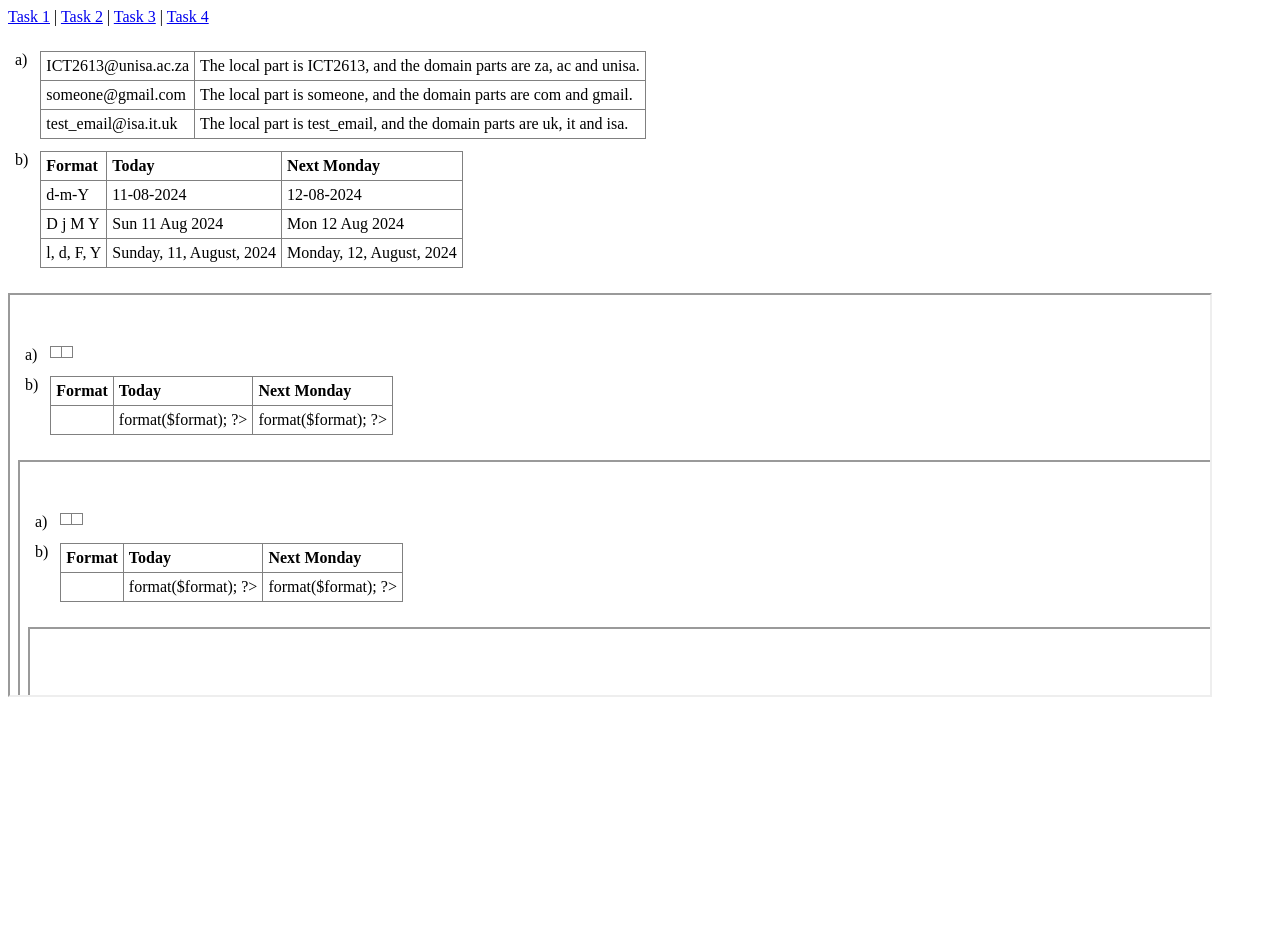
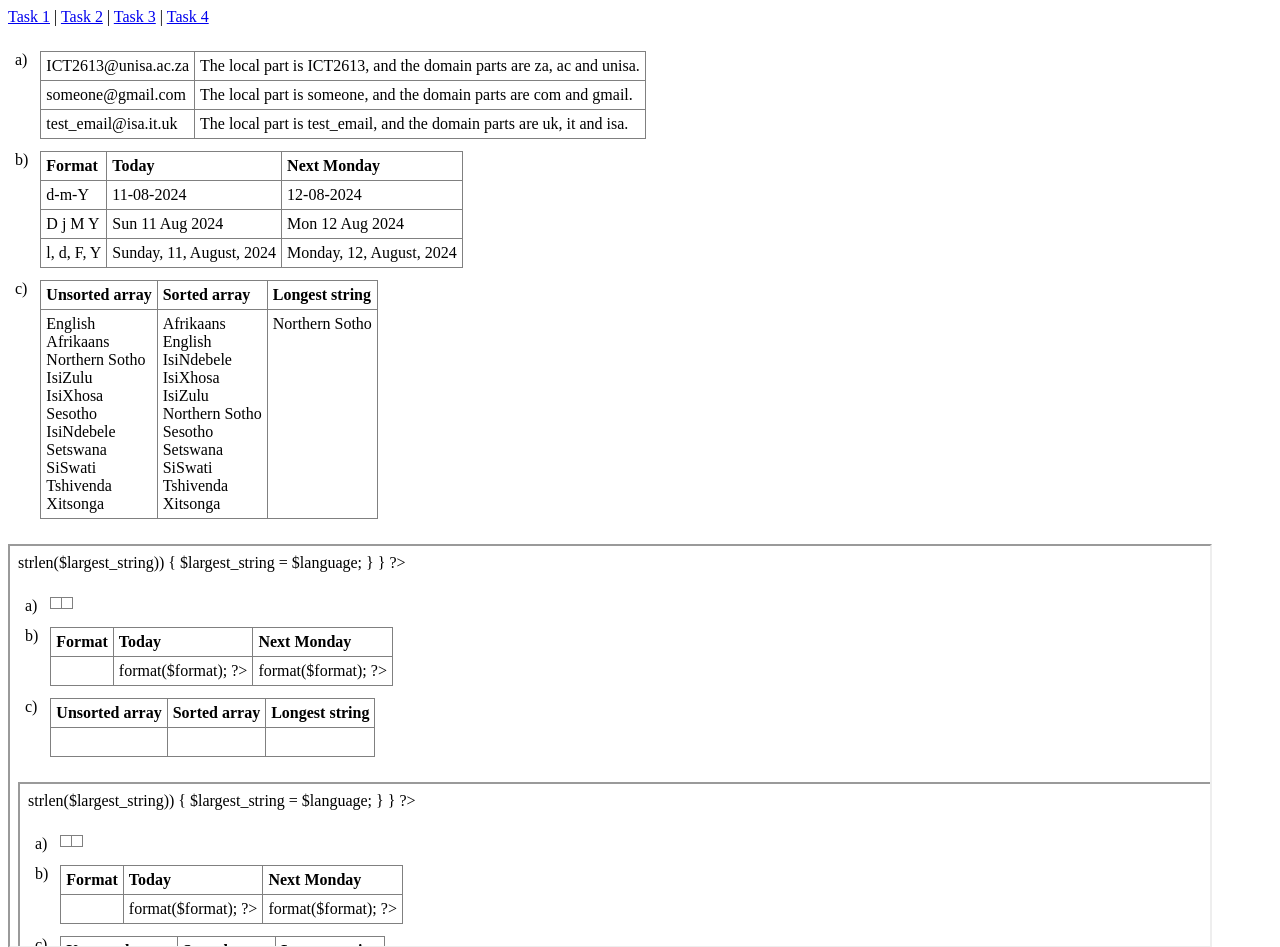
Before and after one commit to rodwanb/ict2613-assignment4, a PHP site: page /task3.php in a window 1280 px wide. Shown: the top 947 px of the page. Before the commit the page ends 697 px from the top, so only its background shows below. Run offline with PHP 8.4, Linux system fonts and the light colour scheme.

Commit message:
Completed Task 3c

```diff
--- a/task3.php
+++ b/task3.php
@@ -39,6 +39,25 @@
 
     // Next monday
     $next_monday = new DateTime('next monday');
+
+    //////////////////////////////Task 3(c) //////////////////////////
+    // 11 official languages
+    $languages = [
+        "English", "Afrikaans", "Northern Sotho", "IsiZulu",
+        "IsiXhosa", "Sesotho", "IsiNdebele", "Setswana",
+        "SiSwati", "Tshivenda", "Xitsonga"
+    ];
+
+    // making a copy of array and sorting the copy.
+    $sorted_languages = $languages;
+    sort($sorted_languages);
+
+    $largest_string = "";
+    foreach ($sorted_languages as $language) {
+        if (strlen($language) > strlen($largest_string)) {
+            $largest_string = $language;
+        }
+    }
 ?>
 <!DOCTYPE html>
 <html>
@@ -100,6 +119,38 @@
                 </table>
             </td>
         </tr>
+        <tr>
+            <!--//////////////////////////////Task 3(c) //////////////////////////-->
+            <td>
+                <label>c)</label>
+            </td>
+            <td>
+                <table border="1" style="border-collapse: collapse;">
+                    <tr>
+                        <th>Unsorted array</th>
+                        <th>Sorted array</th>
+                        <th>Longest string</th>
+                    </tr>
+                    <tr>
+                        <td>
+                            <?php foreach ($languages as $language): ?>
+                                <label><?php echo $language; ?></label>
+                                <br>
+                            <?php endforeach; ?>
+                        </td>
+                        <td>
+                            <?php foreach ($sorted_languages as $language): ?>
+                                <label><?php echo $language; ?></label>
+                                <br>
+                            <?php endforeach; ?>
+                        </td>
+                        <td>
+                            <label><?php echo $largest_string; ?></label>
+                        </td>
+                    </tr>
+                </table>
+            </td>
+        </tr>
     </table>
     <br>
 
--- a/task3.txt
+++ b/task3.txt
@@ -39,6 +39,25 @@
 
     // Next monday
     $next_monday = new DateTime('next monday');
+
+    //////////////////////////////Task 3(c) //////////////////////////
+    // 11 official languages
+    $languages = [
+        "English", "Afrikaans", "Northern Sotho", "IsiZulu",
+        "IsiXhosa", "Sesotho", "IsiNdebele", "Setswana",
+        "SiSwati", "Tshivenda", "Xitsonga"
+    ];
+
+    // making a copy of array and sorting the copy.
+    $sorted_languages = $languages;
+    sort($sorted_languages);
+
+    $largest_string = "";
+    foreach ($sorted_languages as $language) {
+        if (strlen($language) > strlen($largest_string)) {
+            $largest_string = $language;
+        }
+    }
 ?>
 <!DOCTYPE html>
 <html>
@@ -100,6 +119,38 @@
                 </table>
             </td>
         </tr>
+        <tr>
+            <!--//////////////////////////////Task 3(c) //////////////////////////-->
+            <td>
+                <label>c)</label>
+            </td>
+            <td>
+                <table border="1" style="border-collapse: collapse;">
+                    <tr>
+                        <th>Unsorted array</th>
+                        <th>Sorted array</th>
+                        <th>Longest string</th>
+                    </tr>
+                    <tr>
+                        <td>
+                            <?php foreach ($languages as $language): ?>
+                                <label><?php echo $language; ?></label>
+                                <br>
+                            <?php endforeach; ?>
+                        </td>
+                        <td>
+                            <?php foreach ($sorted_languages as $language): ?>
+                                <label><?php echo $language; ?></label>
+                                <br>
+                            <?php endforeach; ?>
+                        </td>
+                        <td>
+                            <label><?php echo $largest_string; ?></label>
+                        </td>
+                    </tr>
+                </table>
+            </td>
+        </tr>
     </table>
     <br>
 
```
